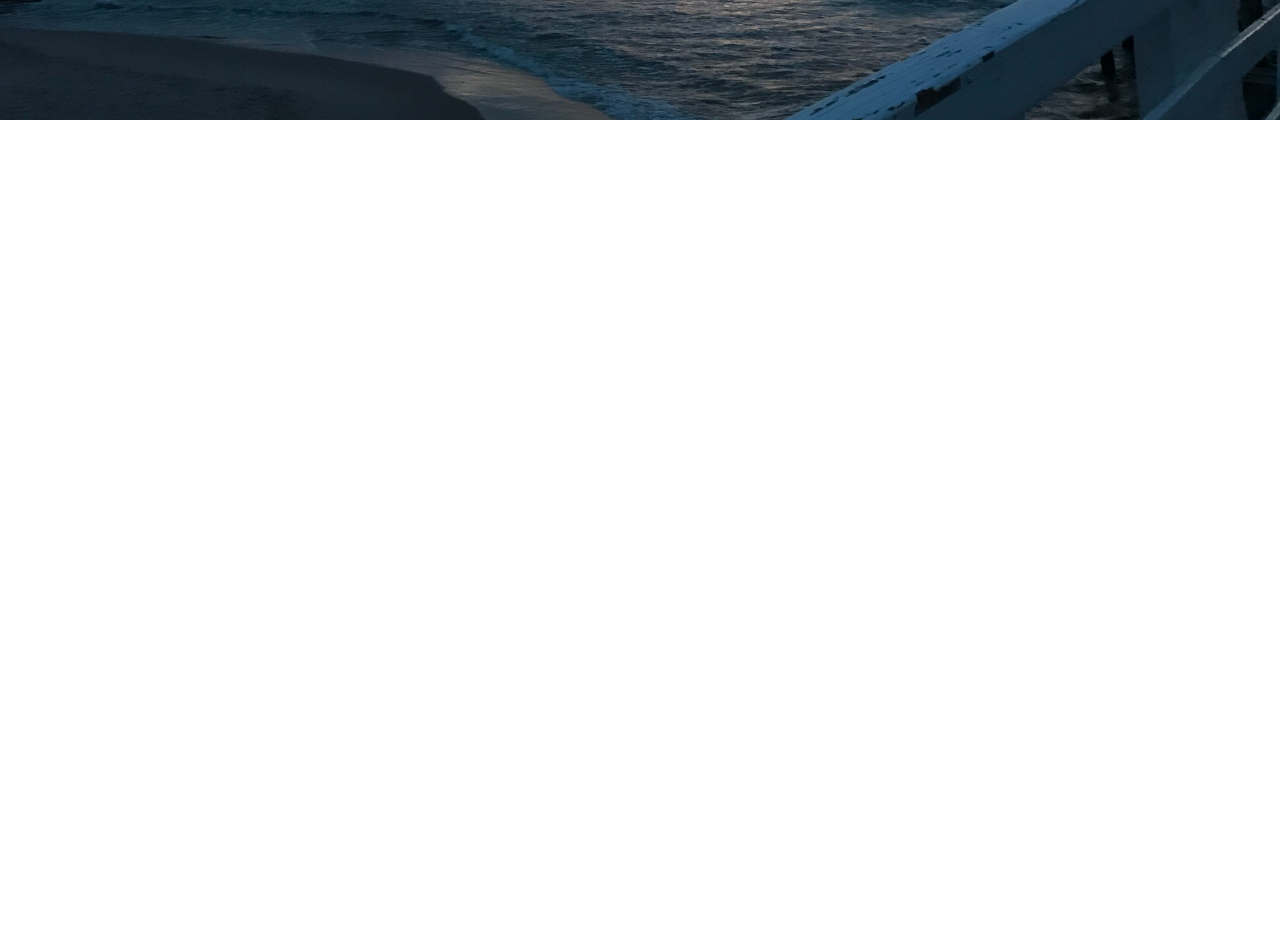
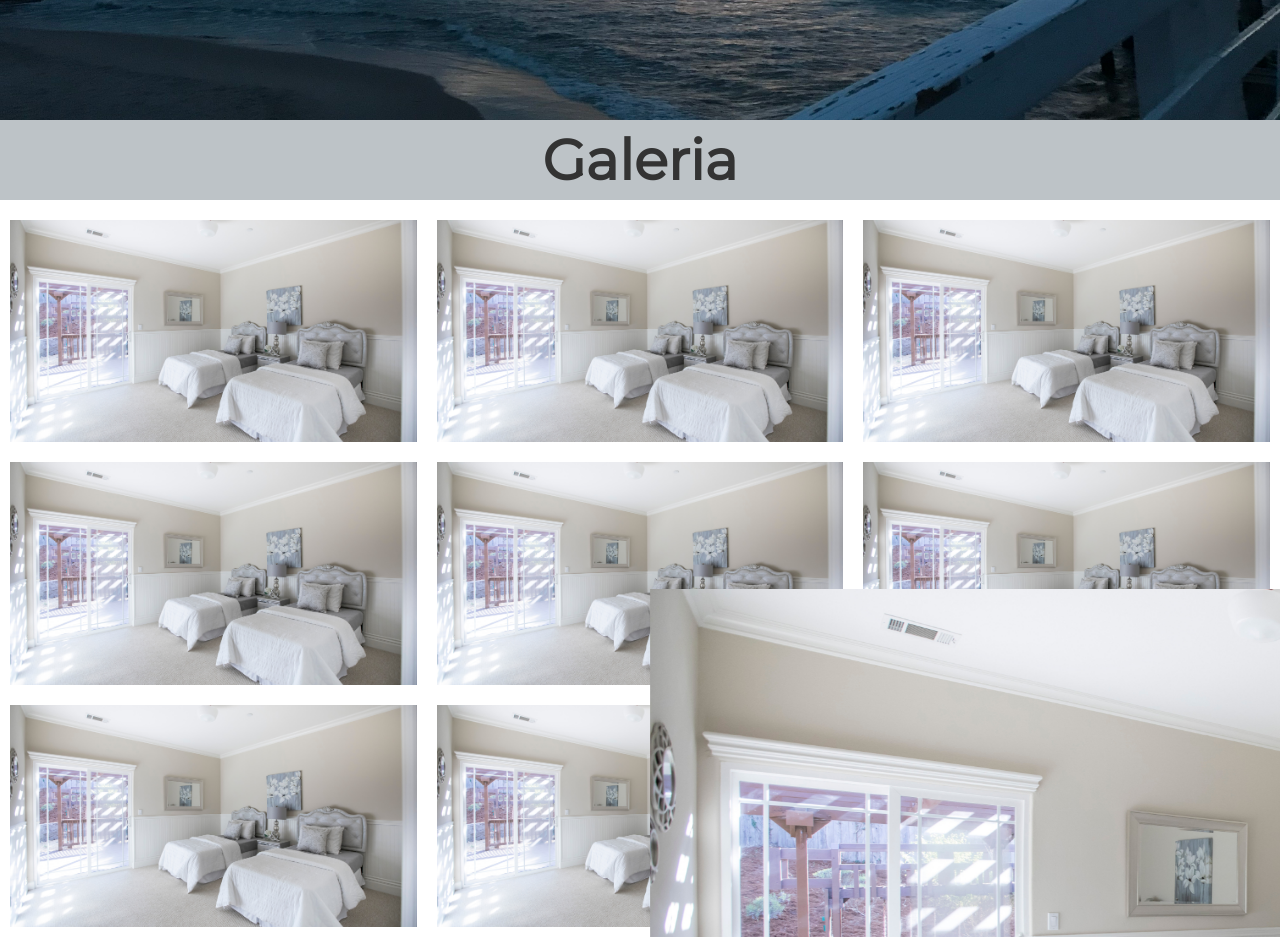
Before and after one commit to porithe/holiday, a React (Create React App) app: page / in a window 1280 px wide. Shown: the part 680-1617 px from the top of the page. Built offline with nearby package versions, Linux system fonts and the light colour scheme.

Commit message:
gallery w/o zoom, but class done

```diff
--- a/src/App.js
+++ b/src/App.js
@@ -2,14 +2,14 @@ import React from 'react';
 import './App.scss';
 import Nav from './components/Nav.js';
 import Header from './components/Header.js';
+import Gallery from "./components/Gallery.js";
 
 function App() {
   return (
       <div className={"App"}>
         <Nav />
         <Header />
-        <div className={"test"}>
-        </div>
+        <Gallery />
       </div>
   )
 }
--- a/src/App.scss
+++ b/src/App.scss
@@ -2,7 +2,4 @@
   min-height: 100%;
   width: 100%;
   position: relative;
-  .test {
-    height: 100vh;
-  }
 }
--- /dev/null
+++ b/src/components/Gallery.js
@@ -0,0 +1,29 @@
+import React, { Component } from 'react';
+import './Gallery.scss';
+
+class Gallery extends React.Component {
+
+
+    render() {
+        return (
+            <div className={"gallery"}>
+                <div className="gallery-topbar">
+                    <h1>Galeria</h1>
+                </div>
+                <div className="gallery-images">
+                    <img className={"img-zoom"} src={require('../images/room.jpg')}/>
+                    <img src={require('../images/room.jpg')}/>
+                    <img src={require('../images/room.jpg')}/>
+                    <img src={require('../images/room.jpg')}/>
+                    <img src={require('../images/room.jpg')}/>
+                    <img src={require('../images/room.jpg')}/>
+                    <img src={require('../images/room.jpg')}/>
+                    <img src={require('../images/room.jpg')}/>
+                    <img src={require('../images/room.jpg')}/>
+                </div>
+            </div>
+        )
+    }
+}
+
+export default Gallery;
--- /dev/null
+++ b/src/components/Gallery.scss
@@ -0,0 +1,56 @@
+.gallery {
+  width: 100%;
+  min-height: 100vh;
+
+  .gallery-topbar {
+    width: 100%;
+    height: 80px;
+    background-color: #bdc3c7;
+    display: flex;
+    justify-content: center;
+    align-items: center;
+    h1 {
+      color: #333;
+      font-size: 56px;
+    }
+  }
+  .gallery-images {
+    height: auto;
+    width: 100%;
+    display: grid;
+    grid-auto-flow: row;
+    img {
+      width: 100%;
+      padding: 10px;
+    }
+    img:nth-of-type(1) {
+      padding-top: 20px;
+    }
+  }
+}
+@media (min-width: 768px) {
+  .gallery {
+
+    .gallery-images {
+      padding-top: 10px;
+      grid-auto-flow: column;
+      grid-template-columns: 1fr 1fr 1fr;
+      grid-template-rows: 1fr 1fr 1fr;
+      position: relative;
+      img:nth-of-type(1) {
+        padding-top: 10px;
+      }
+      .img-zoom {
+        left: 50%;
+        top: 50%;
+        transform: translate(-50%, -50%);
+        position: absolute;
+        z-index: 10;
+        width: 90%;
+        height: auto;
+        box-shadow: 0 0 20px 0;
+        transition: .4s;
+      }
+    }
+  }
+}
--- a/src/components/Header.scss
+++ b/src/components/Header.scss
@@ -1,6 +1,5 @@
 header {
   min-height: calc(100vh);
-  //background: url("../images/background.jpg");
   background: url("../images/background.png");
   background-attachment: fixed;
   background-position: center;
```
Also changed, not shown: src/components/Header.js (+5 -2 lines), src/images/room.jpg (added).
